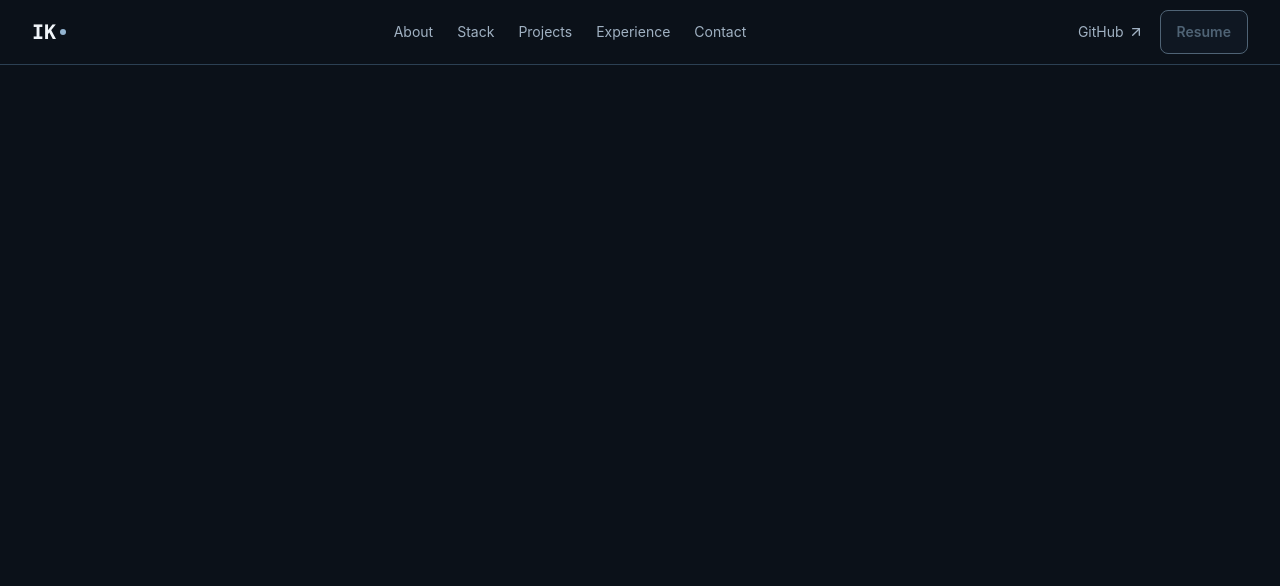
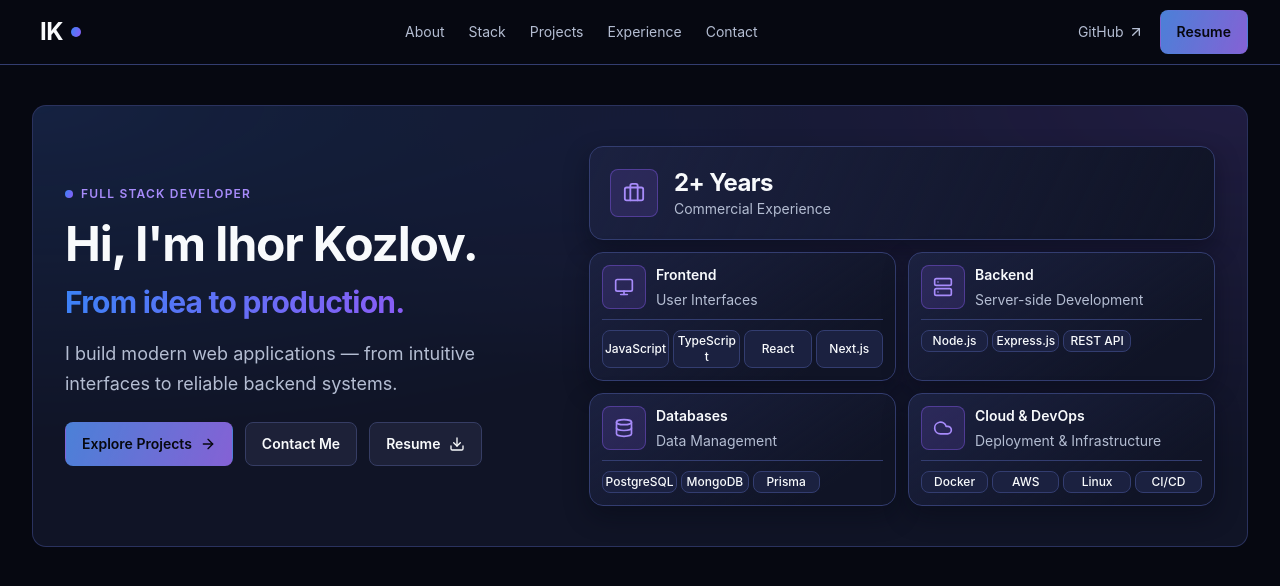
Before and after one commit to IhorKozloff/portfolio, a React (Vite) app: page / in a window 1280 px wide. Shown: the top 586 px of the page. Built offline with nearby package versions, Linux system fonts and the light colour scheme.

Commit message:
hero section was finished

```diff
--- a/src/App.tsx
+++ b/src/App.tsx
@@ -1,10 +1,13 @@
 import { Header } from './components/layout/Header'
+import { Hero } from './components/sections/Hero'
 
 function App() {
   return (
     <div id="top">
       <Header />
-      <main />
+      <main>
+        <Hero />
+      </main>
     </div>
   )
 }
--- a/src/components/layout/Header.tsx
+++ b/src/components/layout/Header.tsx
@@ -5,7 +5,7 @@ import { Button } from '../ui/Button'
 import { Container } from '../ui/Container'
 
 const linkClasses = 'flex min-h-11 items-center gap-1 rounded-sm px-2 text-sm'
-const activeLinkClasses = 'text-text-secondary hover:text-primary motion-safe:transition-colors'
+const activeLinkClasses = 'text-text-secondary hover:bg-surface hover:text-text-primary motion-safe:transition-colors'
 
 export function Header() {
   const [isOpen, setIsOpen] = useState(false)
@@ -27,11 +27,11 @@ export function Header() {
       <Container className="flex min-h-16 flex-wrap items-center justify-between gap-x-4 lg:flex-nowrap">
         <a
           href="#top"
-          className="inline-flex min-h-11 items-center gap-1 rounded-sm font-mono text-xl font-bold"
+          className="inline-flex min-h-11 items-center gap-2 rounded-lg px-2 text-2xl font-bold tracking-tight hover:bg-surface motion-safe:transition-colors"
           aria-label="IK, back to top"
         >
           IK
-          <span aria-hidden="true" className="size-1.5 self-center rounded-full bg-primary" />
+          <span aria-hidden="true" className="size-2.5 rounded-full bg-primary bg-aurora" />
         </a>
 
         <button
@@ -40,7 +40,7 @@ export function Header() {
           aria-controls={navigationId}
           aria-expanded={isOpen}
           aria-label={isOpen ? 'Close navigation' : 'Open navigation'}
-          className="grid size-11 place-items-center rounded-lg border border-border text-primary hover:bg-surface motion-safe:transition-colors lg:hidden"
+          className="grid size-11 place-items-center rounded-lg border border-border text-accent-light hover:bg-surface motion-safe:transition-colors lg:hidden"
           onClick={() => setIsOpen(!isOpen)}
         >
           {isOpen ? <X size={20} aria-hidden="true" /> : <Menu size={20} aria-hidden="true" />}
@@ -72,11 +72,11 @@ export function Header() {
               GitHub <ArrowUpRight size={16} aria-hidden="true" />
             </a>
             {headerLinks.resume ? (
-              <Button href={headerLinks.resume} variant="secondary" onClick={closeMenu}>
+              <Button href={headerLinks.resume} variant="primary" onClick={closeMenu}>
                 Resume
               </Button>
             ) : (
-              <Button variant="secondary" disabled>
+              <Button variant="primary" disabled>
                 Resume
               </Button>
             )}
--- /dev/null
+++ b/src/components/sections/Hero.tsx
@@ -0,0 +1,140 @@
+import { ArrowRight, Briefcase, Cloud, Database, Download, Monitor, Server } from 'lucide-react'
+import { headerLinks, navigationItems } from '../../data/navigation'
+import { profile } from '../../data/profile'
+import { Badge } from '../ui/Badge'
+import { Button } from '../ui/Button'
+import { Card } from '../ui/Card'
+import { Container } from '../ui/Container'
+
+const competencyIcons = {
+  frontend: Monitor,
+  backend: Server,
+  databases: Database,
+  cloud: Cloud,
+}
+
+const actions = [
+  {
+    label: profile.actions.projects,
+    href: navigationItems.find(({ label }) => label === 'Projects')?.href,
+    variant: 'primary',
+    icon: ArrowRight,
+  },
+  {
+    label: profile.actions.contact,
+    href: navigationItems.find(({ label }) => label === 'Contact')?.href,
+    variant: 'secondary',
+  },
+  {
+    label: profile.actions.resume,
+    href: headerLinks.resume,
+    variant: 'secondary',
+    icon: Download,
+  },
+] as const
+
+export function Hero() {
+  return (
+    <Container className="pt-6 pb-10 sm:pt-10 sm:pb-14">
+      <section
+        aria-labelledby="hero-heading"
+        className="relative isolate overflow-hidden rounded-card border border-border/75 bg-surface px-gutter py-6 sm:py-9 lg:py-10"
+      >
+        <div
+          aria-hidden="true"
+          className="pointer-events-none absolute inset-0 -z-10 bg-[radial-gradient(ellipse_at_top_left,var(--color-primary),transparent_55%),radial-gradient(ellipse_at_top_right,var(--color-accent),transparent_60%)] opacity-[0.13]"
+        />
+        <div className="grid items-center gap-7 lg:grid-cols-[minmax(0,11fr)_minmax(0,14fr)] lg:gap-8">
+          <div className="min-w-0">
+            <p className="flex items-center gap-2 text-xs font-semibold tracking-widest text-accent-light">
+              <span aria-hidden="true" className="size-2 shrink-0 rounded-full bg-primary bg-aurora" />
+              {profile.badge}
+            </p>
+            <h1
+              id="hero-heading"
+              className="mt-3 wrap-anywhere text-3xl leading-tight font-bold tracking-tight sm:text-4xl lg:text-5xl"
+            >
+              Hi, I'm {profile.name}.
+            </h1>
+            <p className="mt-2 text-xl leading-snug font-bold tracking-tight text-accent-light sm:text-3xl">
+              <span className="bg-aurora bg-clip-text text-transparent forced-colors:text-[CanvasText]">
+                {profile.tagline}
+              </span>
+            </p>
+            <p className="mt-4 max-w-lg leading-relaxed text-text-secondary sm:text-lg">
+              {profile.description}
+            </p>
+            <div className="mt-6 flex flex-wrap gap-2 sm:gap-3">
+              {actions.map((action) => {
+                const Icon = 'icon' in action ? action.icon : undefined
+                const content = (
+                  <>
+                    {action.label}
+                    {Icon && <Icon size={16} aria-hidden="true" className="shrink-0" />}
+                  </>
+                )
+
+                return action.href ? (
+                  <Button key={action.label} href={action.href} variant={action.variant}>
+                    {content}
+                  </Button>
+                ) : (
+                  <Button key={action.label} variant={action.variant} disabled>
+                    {content}
+                  </Button>
+                )
+              })}
+            </div>
+          </div>
+
+          <div className="grid min-w-0 grid-cols-2 gap-2.5 sm:gap-3">
+            <Card className="col-span-2 flex items-center gap-3 bg-[linear-gradient(115deg,var(--color-elevated-surface),transparent)] sm:gap-4">
+              <span className="grid size-10 shrink-0 place-items-center rounded-lg border border-accent/40 bg-accent/15 text-accent-light sm:size-12">
+                <Briefcase size={22} aria-hidden="true" />
+              </span>
+              <div>
+                <p className="text-2xl font-bold tracking-tight text-text-primary">{profile.experience.value}</p>
+                <p className="text-sm text-text-secondary">{profile.experience.label}</p>
+              </div>
+            </Card>
+            {profile.competencies.map(({ id, label, detail, technologies }) => {
+              const Icon = competencyIcons[id]
+
+              return (
+                <Card
+                  key={id}
+                  className="col-span-2 min-w-0 bg-[linear-gradient(145deg,var(--color-elevated-surface),transparent_80%)] p-3! min-[560px]:col-span-1"
+                >
+                  <div className="flex items-center gap-2.5">
+                    <span className="grid size-11 shrink-0 place-items-center rounded-lg border border-accent/40 bg-accent/15 text-accent-light">
+                      <Icon size={20} aria-hidden="true" />
+                    </span>
+                    <div className="flex min-h-11 min-w-0 flex-col justify-between gap-0.5 wrap-anywhere">
+                      <h2 className="text-sm font-semibold text-text-primary">{label}</h2>
+                      <p className="text-sm leading-snug text-text-secondary">{detail}</p>
+                    </div>
+                  </div>
+                  <ul
+                    role="list"
+                    className={`mt-2.5 grid gap-1 border-t border-border pt-2.5 ${
+                      id === 'databases'
+                        ? 'grid-cols-[minmax(0,1.12fr)_repeat(2,minmax(0,1fr))_minmax(0,0.88fr)]'
+                        : 'grid-cols-4'
+                    }`}
+                  >
+                    {technologies.map((technology) => (
+                      <li key={technology} className="grid min-w-0">
+                        <Badge className="content-center px-0.5! py-0.5! text-center text-xs!">{technology}</Badge>
+                      </li>
+                    ))}
+                  </ul>
+                </Card>
+              )
+            })}
+          </div>
+        </div>
+
+      </section>
+    </Container>
+  )
+}
--- a/src/components/ui/Badge.tsx
+++ b/src/components/ui/Badge.tsx
@@ -3,7 +3,7 @@ import type { ComponentPropsWithoutRef } from 'react'
 export function Badge({ className = '', ...props }: ComponentPropsWithoutRef<'span'>) {
   return (
     <span
-      className={`inline-block max-w-full wrap-anywhere rounded-full border border-border bg-elevated-surface px-2.5 py-1 font-mono text-xs text-text-secondary ${className}`}
+      className={`inline-block max-w-full wrap-anywhere rounded-lg border border-border bg-elevated-surface px-3 py-1.5 font-sans text-sm font-medium text-text-primary ${className}`}
       {...props}
     />
   )
--- a/src/components/ui/Button.tsx
+++ b/src/components/ui/Button.tsx
@@ -1,8 +1,8 @@
 import type { ComponentPropsWithoutRef } from 'react'
 
 const variantClasses = {
-  primary: 'border-primary bg-primary text-background not-disabled:hover:bg-primary-hover',
-  secondary: 'border-primary bg-surface text-primary not-disabled:hover:bg-elevated-surface',
+  primary: 'border-transparent bg-primary bg-aurora text-background not-disabled:hover:brightness-110 forced-colors:border-[ButtonText]',
+  secondary: 'border-border bg-elevated-surface text-text-primary not-disabled:hover:border-accent-light',
 }
 
 type ButtonStyleProps = {
@@ -15,7 +15,7 @@ type ButtonProps = ButtonStyleProps & (
 )
 
 export function Button({ variant = 'primary', className = '', ...props }: ButtonProps) {
-  const classes = `inline-flex min-h-11 max-w-full items-center justify-center gap-2 rounded-lg border px-4 py-2 wrap-anywhere text-center text-sm font-semibold motion-safe:transition-colors disabled:cursor-not-allowed disabled:opacity-50 ${variantClasses[variant]} ${className}`
+  const classes = `inline-flex min-h-11 max-w-full items-center justify-center gap-2 rounded-lg border px-4 py-2 wrap-anywhere text-center text-sm font-semibold motion-safe:transition-[border-color,filter] disabled:cursor-not-allowed disabled:saturate-75 ${variantClasses[variant]} ${className}`
 
   if (typeof props.href === 'string') {
     return <a className={classes} {...props} />
--- a/src/components/ui/Card.tsx
+++ b/src/components/ui/Card.tsx
@@ -3,7 +3,7 @@ import type { ComponentPropsWithoutRef } from 'react'
 export function Card({ className = '', ...props }: ComponentPropsWithoutRef<'div'>) {
   return (
     <div
-      className={`rounded-card border border-border bg-surface p-4 shadow-card sm:p-6 ${className}`}
+      className={`rounded-card border border-border bg-surface p-4 shadow-card sm:p-5 ${className}`}
       {...props}
     />
   )
--- /dev/null
+++ b/src/data/profile.ts
@@ -0,0 +1,39 @@
+export const profile = {
+  badge: 'FULL STACK DEVELOPER',
+  name: 'Ihor Kozlov',
+  tagline: 'From idea to production.',
+  description: 'I build modern web applications — from intuitive interfaces to reliable backend systems.',
+  location: 'Ukraine',
+  actions: {
+    projects: 'Explore Projects',
+    contact: 'Contact Me',
+    resume: 'Resume',
+  },
+  experience: { value: '2+ Years', label: 'Commercial Experience' },
+  competencies: [
+    {
+      id: 'frontend',
+      label: 'Frontend',
+      detail: 'User Interfaces',
+      technologies: ['JavaScript', 'TypeScript', 'React', 'Next.js'],
+    },
+    {
+      id: 'backend',
+      label: 'Backend',
+      detail: 'Server-side Development',
+      technologies: ['Node.js', 'Express.js', 'REST API'],
+    },
+    {
+      id: 'databases',
+      label: 'Databases',
+      detail: 'Data Management',
+      technologies: ['PostgreSQL', 'MongoDB', 'Prisma'],
+    },
+    {
+      id: 'cloud',
+      label: 'Cloud & DevOps',
+      detail: 'Deployment & Infrastructure',
+      technologies: ['Docker', 'AWS', 'Linux', 'CI/CD'],
+    },
+  ],
+} as const
--- a/src/index.css
+++ b/src/index.css
@@ -1,21 +1,21 @@
 @import "tailwindcss";
 
 @theme {
-  --color-background: #0B1119;
-  --color-hero-background: #152231;
-  --color-surface: #131E2B;
-  --color-elevated-surface: #1C2C3C;
-  --color-border: #2C4053;
-  --color-primary: #93B4D0;
-  --color-primary-hover: #B5CFE5;
-  --color-text-primary: #F1F5F9;
-  --color-text-secondary: #A0B1C2;
+  --color-background: #060811;
+  --color-surface: #101426;
+  --color-elevated-surface: #1B2140;
+  --color-border: #333D70;
+  --color-primary: #3B82F6;
+  --color-accent: #8B5CF6;
+  --color-accent-light: #A78BFA;
+  --color-text-primary: #F8FAFC;
+  --color-text-secondary: #B4BDD2;
 
   --font-sans: Inter, system-ui, "Segoe UI", sans-serif;
   --font-mono: "JetBrains Mono", ui-monospace, Consolas, monospace;
   --container-content: 80rem;
   --radius-card: 0.875rem;
-  --shadow-card: 0 4px 12px color-mix(in srgb, var(--color-background) 45%, transparent);
+  --shadow-card: 0 10px 24px color-mix(in srgb, var(--color-background) 40%, transparent);
 }
 
 @layer base {
@@ -28,8 +28,12 @@
   }
 
   :focus-visible {
-    @apply outline-2 outline-offset-4 outline-primary;
+    @apply outline-2 outline-offset-4 outline-accent-light;
   }
+}
+
+@utility bg-aurora {
+  background-image: linear-gradient(110deg, var(--color-primary), var(--color-accent));
 }
 
 @utility px-gutter {
```
Also changed, not shown: 1 other file (tests, documents, lock files or other folders).
